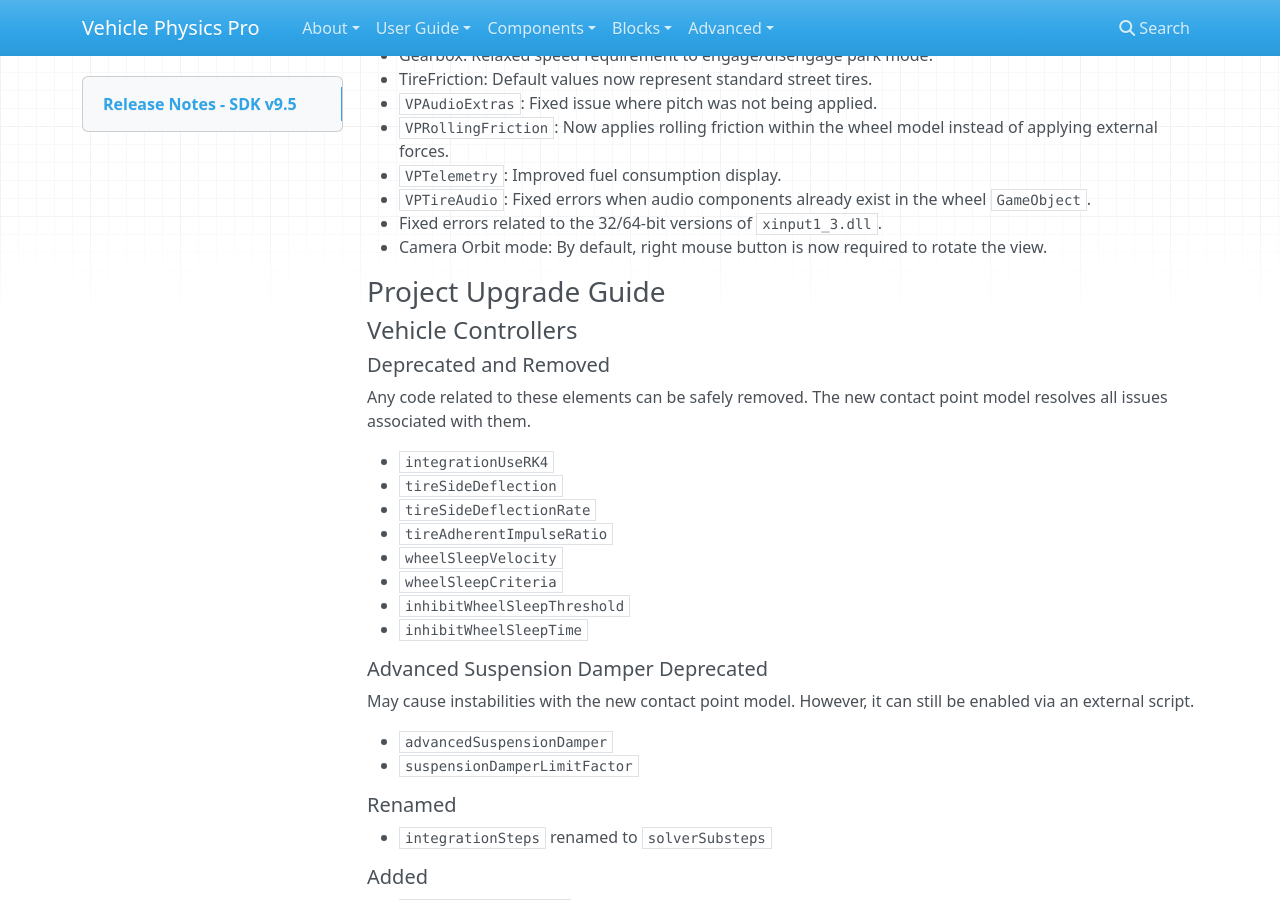
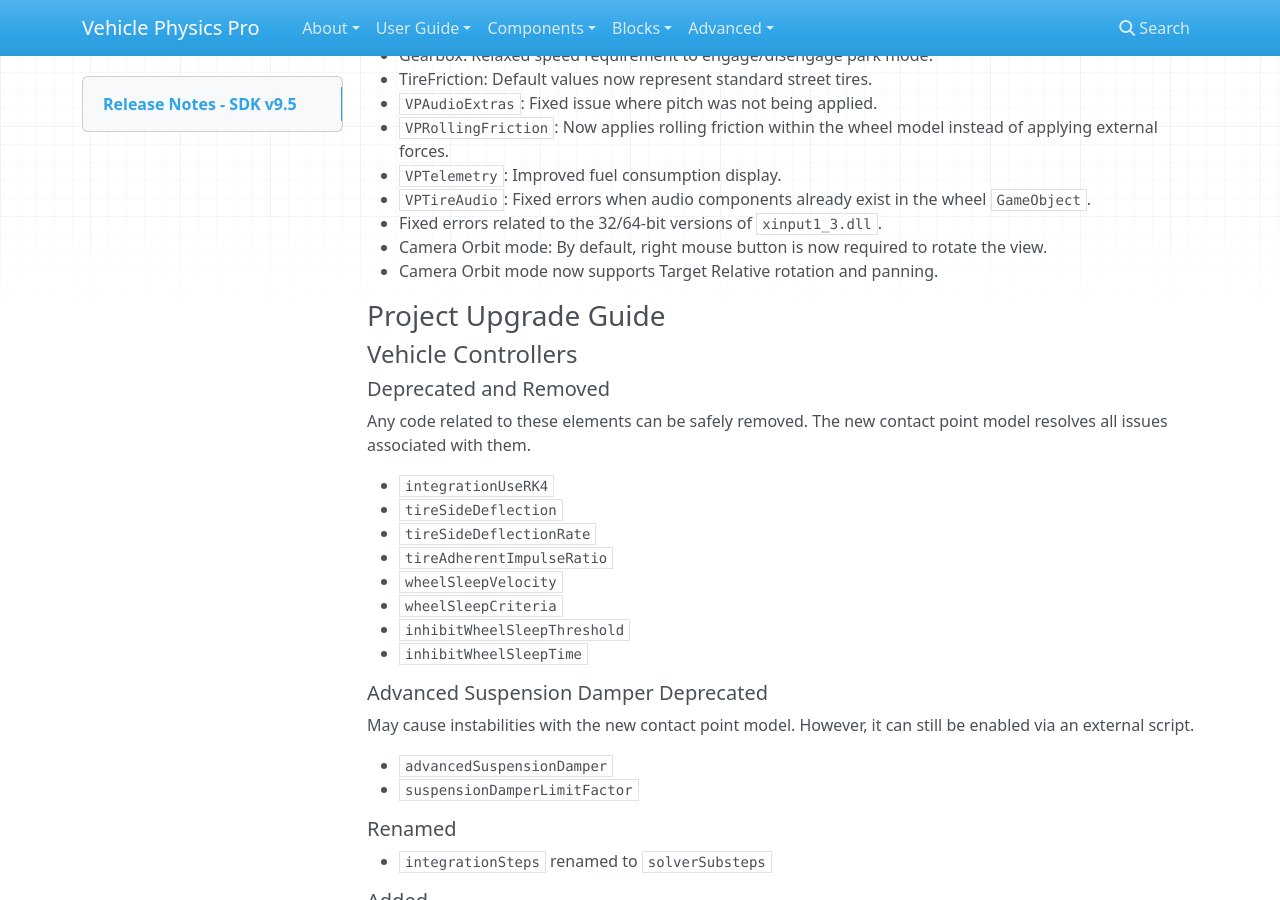
Before and after one commit to EdyJ/vehicle-physics-docs, an MkDocs documentation site: the page built from docs/about/release-notes-sdk-v9.5.md, in a window 1280 px wide and 900 px high, scrolled down 890 px. Built offline with MkDocs 1.6.1, drawn with Linux system fonts in a browser that asks for light colours; nearby versions of some CDN libraries; library files that are not in the unit come from our copies.

Commit message:
Addition to Release Notes

```diff
--- a/docs/about/release-notes-sdk-v9.5.md
+++ b/docs/about/release-notes-sdk-v9.5.md
@@ -36,6 +36,7 @@
 - `VPTireAudio`: Fixed errors when audio components already exist in the wheel `GameObject`.
 - Fixed errors related to the 32/64-bit versions of `xinput1_3.dll`.
 - Camera Orbit mode: By default, right mouse button is now required to rotate the view.
+- Camera Orbit mode now supports Target Relative rotation and panning.
 
 ### Project Upgrade Guide
 
```
